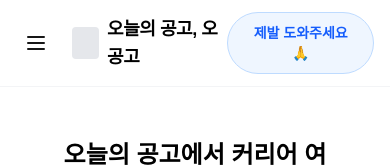
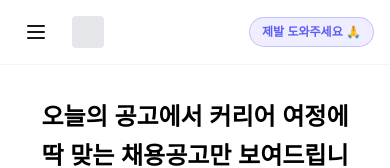
Before and after one commit to kst20209/startup-jobs-curation, a Next.js app: page / in a window 390 px wide. Shown: the top 168 px of the page. Built offline with nearby package versions, Linux system fonts and the light colour scheme; no server answers; the database is empty.

Commit message:
모바일 맞게 수정

```diff
--- a/src/components/JobsPage.tsx
+++ b/src/components/JobsPage.tsx
@@ -40,7 +40,7 @@ export default function JobsPage({ initialJobs, currentFilters }: JobsPageProps)
   }));
 
   return (
-    <div className="bg-white rounded-lg max-w-[1280px] mx-auto p-4 md:p-8">
+    <div className="bg-white rounded-lg max-w-[1280px] mx-auto md:p-8">
       {/* 메인 타이틀 */}
       <div className="text-center mb-9 md:mb-12">
         <h1 className="font-bold text-2xl md:text-4xl text-black leading-relaxed md:leading-[1.5] mb-9 md:mb-12 px-2">
--- a/src/components/Navbar.tsx
+++ b/src/components/Navbar.tsx
@@ -29,7 +29,7 @@ export default function Navbar() {
               {/* <img src="/logo.svg" alt="오공고 로고" className="w-full h-full object-contain" /> */}
             </div>
             <div className="flex flex-col">
-              <span className="font-bold text-lg text-black tracking-tight">오늘의 공고, 오공고</span>
+              <span className="font-bold text-lg text-black tracking-tight hidden sm:inline">오늘의 공고, 오공고</span>
             </div>
           </Link>
 
@@ -47,10 +47,10 @@ export default function Navbar() {
         {/* 우측: 피드백 요청 버튼 */}
         <div className="flex items-center">
           <button
-            className="bg-blue-50 hover:bg-blue-100 text-blue-600 font-semibold px-6 py-2.5 rounded-full border border-blue-200 transition-colors text-sm md:text-base min-w-[120px]"
+            className="bg-[#5D5DF6]/10 hover:bg-[#5D5DF6]/20 text-[#5D5DF6] font-semibold px-3 py-1.5 sm:px-5 sm:py-2 rounded-full border border-[#5D5DF6]/30 transition-colors text-xs sm:text-sm min-w-[70px] sm:min-w-[110px]"
             onClick={() => setIsFeedbackOpen(true)}
           >
-            제발 도와주세요 🙏
+            <span className="inline">제발 도와주세요 🙏</span>
           </button>
         </div>
       </nav>
```
